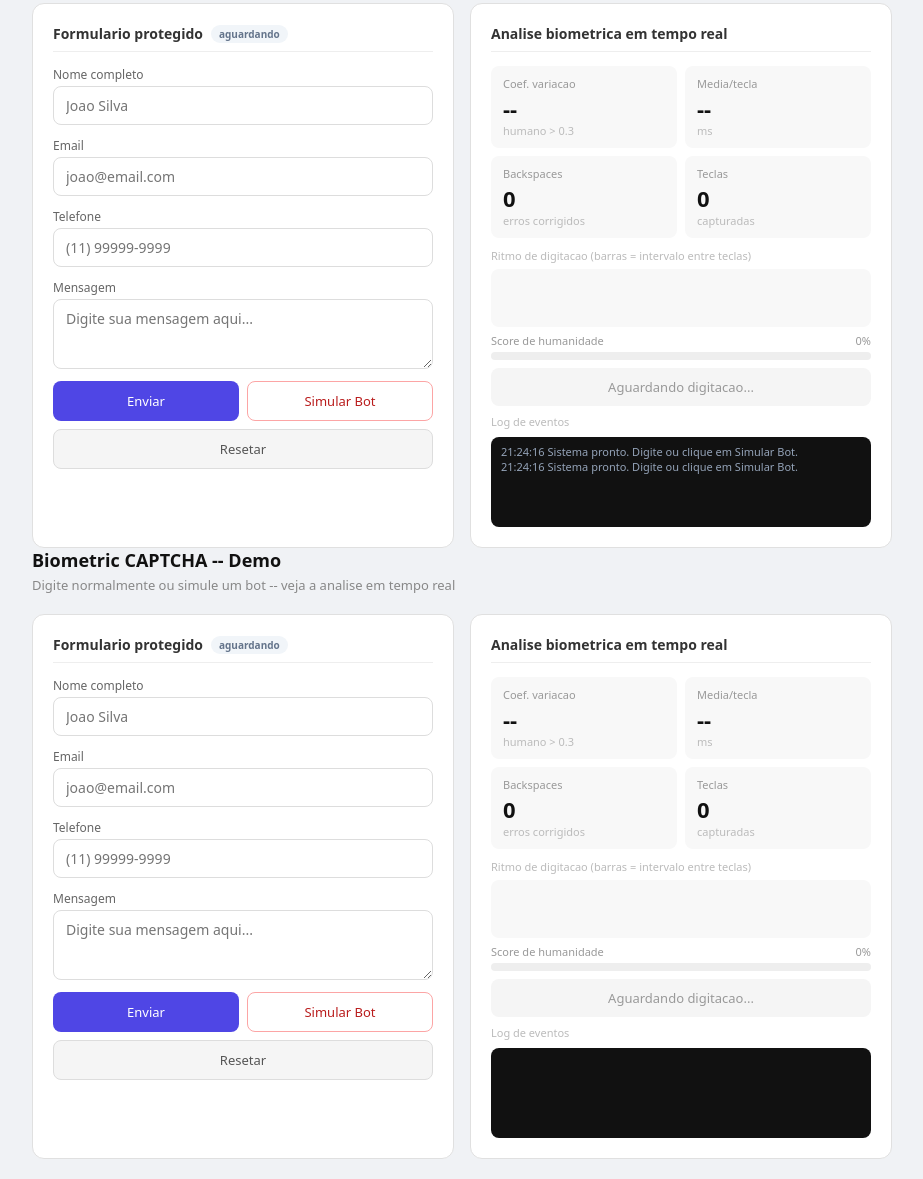
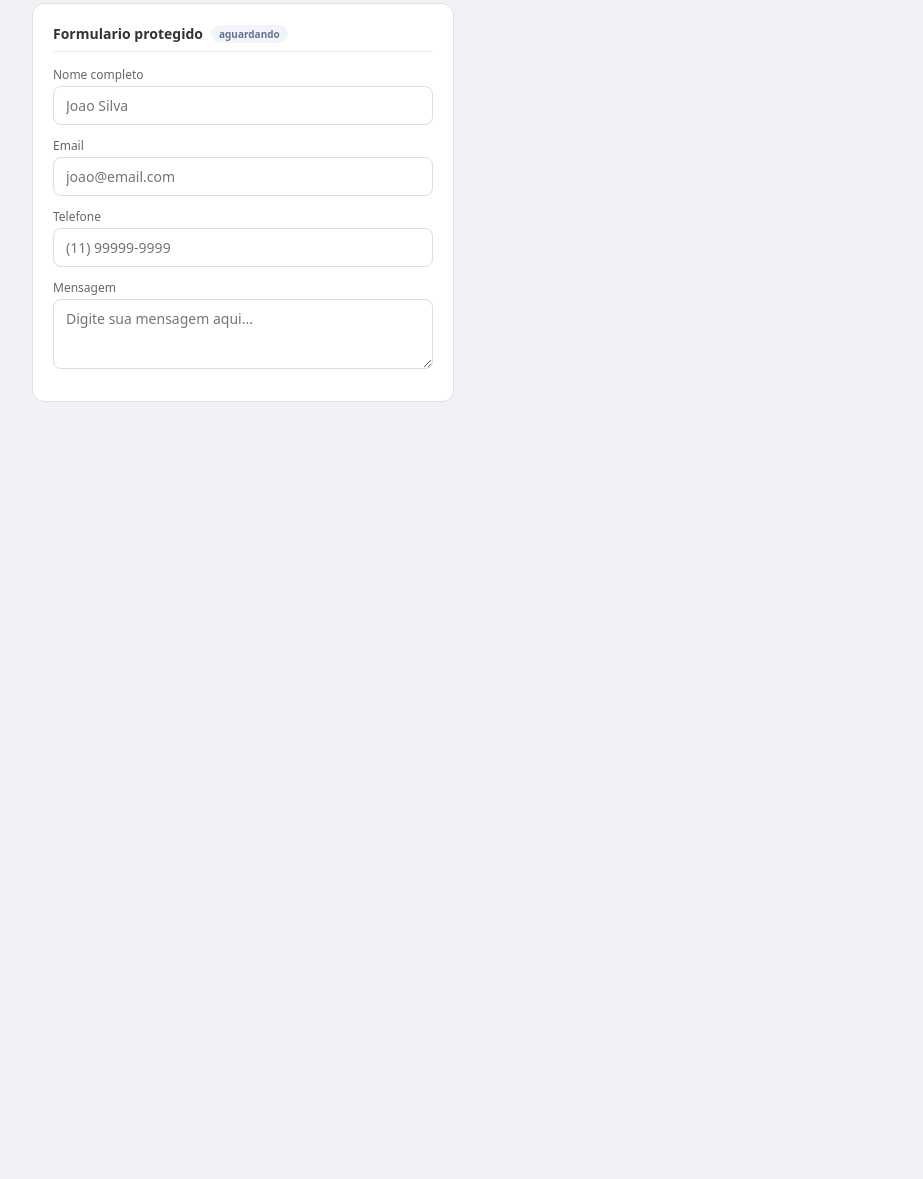
Before and after one commit to effectweb-ernandes/biometric-captcha, a plain HTML site: page frontend/index.html in a window 1280 px wide. Shown: the part 83-1262 px from the top of the page, without its empty margins (178-1101 px from the left). After the commit the page ends 800 px from the top, so only its background shows below. Drawn offline with Linux system fonts and the light colour scheme.

Commit message:
Update index.html

```diff
--- a/frontend/index.html
+++ b/frontend/index.html
@@ -8,16 +8,20 @@
 </head>
 <body>
 
+
 <div style="max-width:860px;margin:0 auto 16px">
   <h1>Biometric CAPTCHA -- Demo</h1>
   <p class="sub">Digite normalmente ou simule um bot -- veja a analise em tempo real</p>
 </div>
 
+
 <div class="layout">
+
 
   <!-- Painel esquerdo: Formulario -->
   <div class="card">
     <h2>Formulario protegido <span id="badge" class="badge bi">aguardando</span></h2>
+
 
     <div class="field">
       <label for="fn">Nome completo</label>
@@ -34,164 +38,3 @@
     <div class="field">
       <label for="fm">Mensagem</label>
       <textarea id="fm" placeholder="Digite sua mensagem aqui..." spellcheck="false"></textarea>
-    </div>
-
-    <div class="btns">
-      <button class="btn btn-enviar" onclick="enviar()">Enviar</button>
-      <button class="btn btn-bot"    onclick="runBot()">Simular Bot</button>
-      <button class="btn btn-reset"  onclick="reset()">Resetar</button>
-    </div>
-
-    <div class="status" id="st"></div>
-  </div>
-
-  <!-- Painel direito: Analise biometrica -->
-  <div class="card">
-    <h2>Analise biometrica em tempo real</h2>
-
-    <div class="mgrid">
-      <div class="mc">
-        <div class="ml">Coef. variacao</div>
-        <div class="mv" id="mcv">--</div>
-        <div class="ms">humano &gt; 0.3</div>
-      </div>
-      <div class="mc">
-        <div class="ml">Media/tecla</div>
-        <div class="mv" id="mavg">--</div>
-        <div class="ms">ms</div>
-      </div>
-      <div class="mc">
-        <div class="ml">Backspaces</div>
-        <div class="mv" id="mbp">0</div>
-        <div class="ms">erros corrigidos</div>
-      </div>
-      <div class="mc">
-        <div class="ml">Teclas</div>
-        <div class="mv" id="mkeys">0</div>
-        <div class="ms">capturadas</div>
-      </div>
-    </div>
-
-    <p class="aux-label">Ritmo de digitacao (barras = intervalo entre teclas)</p>
-    <div class="tl" id="tl"></div>
-
-    <div class="slabel">
-      <span>Score de humanidade</span>
-      <span id="spct">0%</span>
-    </div>
-    <div class="bar-bg">
-      <div class="bar" id="sbar"></div>
-    </div>
-
-    <div class="verdict" id="verd">Aguardando digitacao...</div>
-
-    <p class="aux-label" style="margin-top:8px">Log de eventos</p>
-    <div class="logbox" id="log"></div>
-  </div>
-
-</div>
-
-<!-- Scripts -->
-<script src="scripts/biometric-collector.js"></script>
-<script src="scripts/demo.js"></script>
-
-</body>
-</html><!DOCTYPE html>
-<html lang="pt-BR">
-<head>
-  <meta charset="UTF-8">
-  <meta name="viewport" content="width=device-width, initial-scale=1.0">
-  <title>Biometric CAPTCHA -- Demo</title>
-  <link rel="stylesheet" href="css/style.css">
-</head>
-<body>
-
-<div style="max-width:860px;margin:0 auto 16px">
-  <h1>Biometric CAPTCHA -- Demo</h1>
-  <p class="sub">Digite normalmente ou simule um bot -- veja a analise em tempo real</p>
-</div>
-
-<div class="layout">
-
-  <!-- Painel esquerdo: Formulario -->
-  <div class="card">
-    <h2>Formulario protegido <span id="badge" class="badge bi">aguardando</span></h2>
-
-    <div class="field">
-      <label for="fn">Nome completo</label>
-      <input type="text" id="fn" placeholder="Joao Silva" autocomplete="off" spellcheck="false">
-    </div>
-    <div class="field">
-      <label for="fe">Email</label>
-      <input type="email" id="fe" placeholder="joao@email.com" autocomplete="off" spellcheck="false">
-    </div>
-    <div class="field">
-      <label for="ft">Telefone</label>
-      <input type="text" id="ft" placeholder="(11) 99999-9999" autocomplete="off" spellcheck="false">
-    </div>
-    <div class="field">
-      <label for="fm">Mensagem</label>
-      <textarea id="fm" placeholder="Digite sua mensagem aqui..." spellcheck="false"></textarea>
-    </div>
-
-    <div class="btns">
-      <button class="btn btn-enviar" onclick="enviar()">Enviar</button>
-      <button class="btn btn-bot"    onclick="runBot()">Simular Bot</button>
-      <button class="btn btn-reset"  onclick="reset()">Resetar</button>
-    </div>
-
-    <div class="status" id="st"></div>
-  </div>
-
-  <!-- Painel direito: Analise biometrica -->
-  <div class="card">
-    <h2>Analise biometrica em tempo real</h2>
-
-    <div class="mgrid">
-      <div class="mc">
-        <div class="ml">Coef. variacao</div>
-        <div class="mv" id="mcv">--</div>
-        <div class="ms">humano &gt; 0.3</div>
-      </div>
-      <div class="mc">
-        <div class="ml">Media/tecla</div>
-        <div class="mv" id="mavg">--</div>
-        <div class="ms">ms</div>
-      </div>
-      <div class="mc">
-        <div class="ml">Backspaces</div>
-        <div class="mv" id="mbp">0</div>
-        <div class="ms">erros corrigidos</div>
-      </div>
-      <div class="mc">
-        <div class="ml">Teclas</div>
-        <div class="mv" id="mkeys">0</div>
-        <div class="ms">capturadas</div>
-      </div>
-    </div>
-
-    <p class="aux-label">Ritmo de digitacao (barras = intervalo entre teclas)</p>
-    <div class="tl" id="tl"></div>
-
-    <div class="slabel">
-      <span>Score de humanidade</span>
-      <span id="spct">0%</span>
-    </div>
-    <div class="bar-bg">
-      <div class="bar" id="sbar"></div>
-    </div>
-
-    <div class="verdict" id="verd">Aguardando digitacao...</div>
-
-    <p class="aux-label" style="margin-top:8px">Log de eventos</p>
-    <div class="logbox" id="log"></div>
-  </div>
-
-</div>
-
-<!-- Scripts: coletor biometrico + logica da demo -->
-<script src="biometric-collector.js"></script>
-<script src="scripts/demo.js"></script>
-
-</body>
-</html>
```
